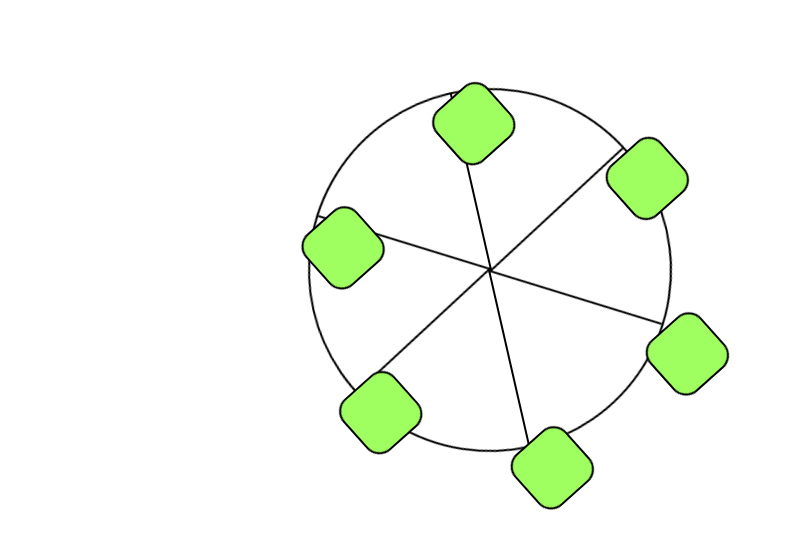
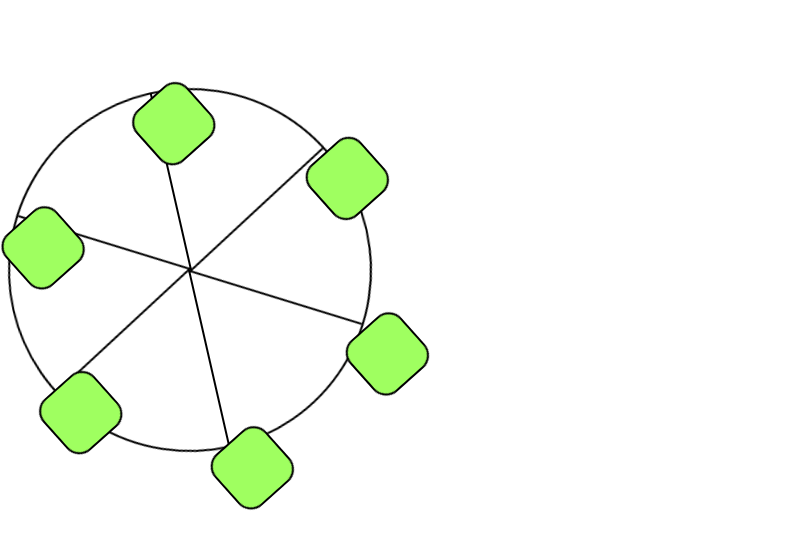
Before and after one commit to SohelDewan/ferries-wheel, a plain HTML site: page index.html in a window 1280 px wide. Shown: the whole page, without its empty margins (0-792 px from the left). Drawn offline with Linux system fonts and the light colour scheme.

Commit message:
Update styles.css

```diff
--- a/styles.css
+++ b/styles.css
@@ -3,7 +3,7 @@
     width: 45vh;
     height: 45vh;
     position: absolute;
-    margin: 80px 300px;
+    margin: 80px auto;
     padding: 0 auto;
     max-width: 500px;
     max-height: 500px;
```
